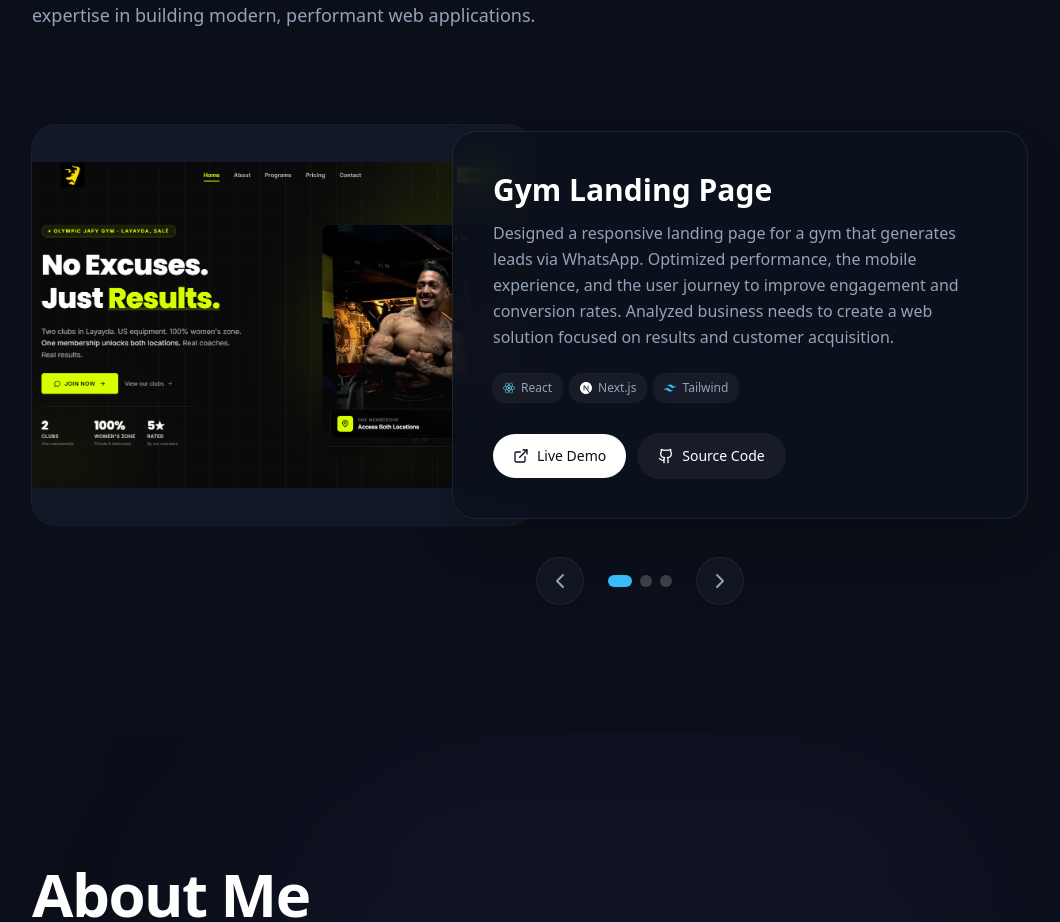
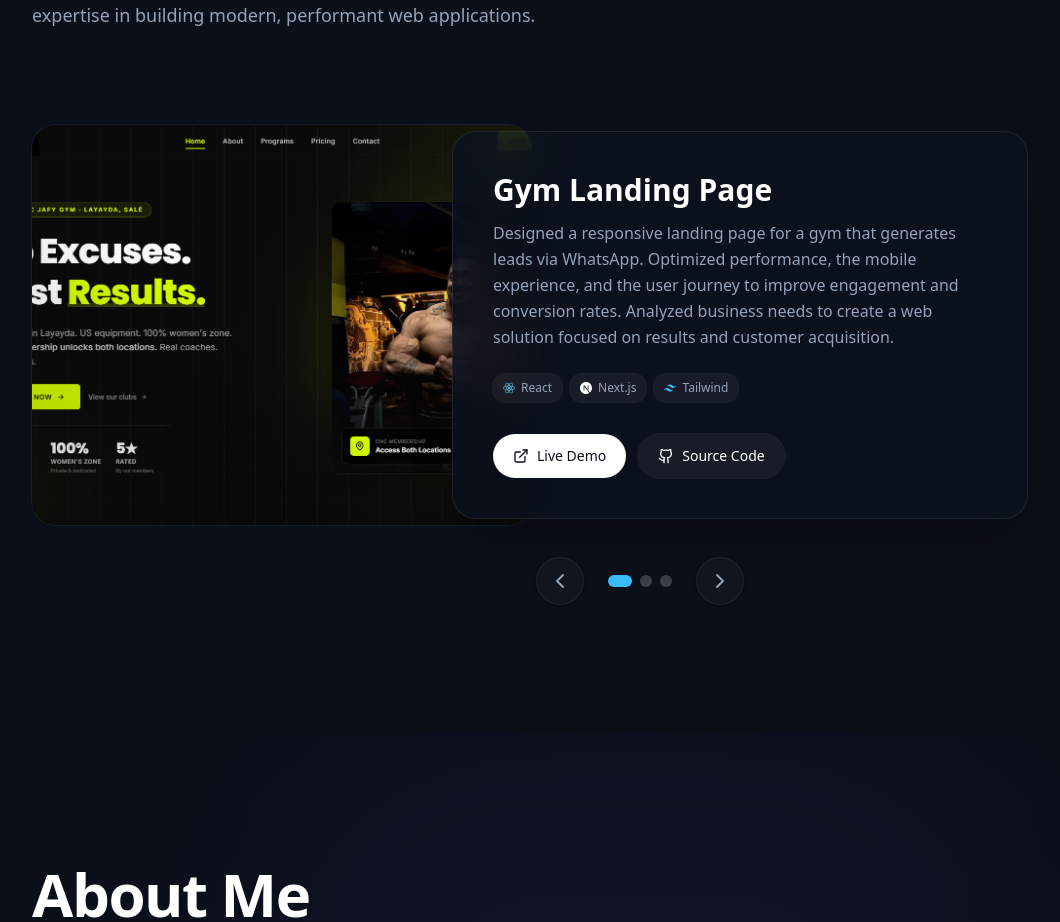
Before and after one commit to AYOU-pixel/My-Portfolio, a Next.js app: page / in a window 1280 px wide. Shown: the part 1045-1967 px from the top of the page, without its empty margins (0-1060 px from the left). Built offline with nearby package versions, Linux system fonts and the light colour scheme.

Commit message:
update version 2.4{fix sizes project}

```diff
--- a/app/components/Projects.tsx
+++ b/app/components/Projects.tsx
@@ -43,6 +43,8 @@ const TECH_ICONS: Record<string, TechConfig> = {
   Tailwind:         { icon: SiTailwindcss, color: "#38BDF8", glow: "rgba(56,189,248,0.35)"  },
   HTML:             { icon: FaHtml5,       color: "#E34F26", glow: "rgba(227,79,38,0.35)"   },
   AOS:              { icon: Sparkles,      color: "#FF6B6B", glow: "rgba(255,107,107,0.35)" },
+  "framer-motion":  { icon: Sparkles,      color: "#FF6B6B", glow: "rgba(255,107,107,0.35)" },
+  stripe:           { icon: FaStripeS,     color: "#635BFF", glow: "rgba(99,91,255,0.35)"   },
 } as const;
 
 const FALLBACK_TECH: TechConfig = {
@@ -111,9 +113,6 @@ const tagItemVariants: Variants = {
 
 // ---------------------------------------------------------------------------
 // Shared sub-component: ProjectTechTags
-// Replaces the previous duplicated ProjectTechTags + MobileProjectTechTags.
-// Both desktop and mobile render identically — the only difference was the
-// container class (`mb-8` vs `mb-6`), now passed as a prop.
 // ---------------------------------------------------------------------------
 
 interface ProjectTechTagsProps {
@@ -215,7 +214,7 @@ export default function Projects() {
           <div className="hidden md:flex relative items-center gap-0">
             {/* Project Image */}
             <motion.div
-              className="w-[500px] h-[400px] rounded-3xl overflow-hidden bg-[#111827] ring-1 ring-white/[0.06] flex-shrink-0"
+              className="w-[500px] h-[400px] rounded-3xl overflow-hidden bg-[#0d1525] ring-1 ring-white/[0.06] flex-shrink-0"
               initial={{ opacity: 0, x: -30 }}
               animate={isContentInView ? { opacity: 1, x: 0 } : { opacity: 0, x: -30 }}
               transition={{ duration: 0.6, delay: 0.2, ease: [0.22, 1, 0.36, 1] }}
@@ -227,17 +226,19 @@ export default function Projects() {
                   animate={{ opacity: 1, scale: 1 }}
                   exit={{ opacity: 0, scale: 0.95 }}
                   transition={{ duration: 0.5, ease: [0.22, 1, 0.36, 1] }}
-                  className="w-full h-full"
+                  className="relative w-full h-full"
                 >
                   <Image
                     src={currentProject.image}
                     alt={currentProject.title}
-                    width={500}
-                    height={400}
-                    className="w-full h-full object-contain"
+                    fill
+                    className="object-cover"
                     draggable={false}
                     priority
+                    sizes="500px"
                   />
+                  {/* Subtle gradient overlay for better depth */}
+                  <div className="absolute inset-0 bg-gradient-to-tr from-black/20 via-transparent to-transparent pointer-events-none" aria-hidden="true" />
                 </motion.div>
               </AnimatePresence>
             </motion.div>
@@ -266,7 +267,6 @@ export default function Projects() {
                     </p>
                   </div>
 
-                  {/* Reuse unified component (desktop uses mb-8 default) */}
                   <ProjectTechTags tags={currentProject.tags} isInView={isContentInView} />
 
                   <motion.div
@@ -306,7 +306,7 @@ export default function Projects() {
           {/* ── Mobile Layout ── */}
           <div className="md:hidden max-w-sm mx-auto">
             <motion.div
-              className="w-full aspect-[16/10] rounded-2xl overflow-hidden bg-[#111827] ring-1 ring-white/[0.06] mb-6"
+              className="w-full aspect-[16/10] rounded-2xl overflow-hidden bg-[#0d1525] ring-1 ring-white/[0.06] mb-6"
               initial={{ opacity: 0, y: 20 }}
               animate={isContentInView ? { opacity: 1, y: 0 } : { opacity: 0, y: 20 }}
               transition={{ duration: 0.5, delay: 0.2 }}
@@ -318,17 +318,19 @@ export default function Projects() {
                   animate={{ opacity: 1 }}
                   exit={{ opacity: 0 }}
                   transition={{ duration: 0.4, ease: "easeInOut" }}
-                  className="w-full h-full"
+                  className="relative w-full h-full"
                 >
                   <Image
                     src={currentProject.image}
                     alt={currentProject.title}
-                    width={400}
-                    height={250}
-                    className="w-full h-full object-contain"
+                    fill
+                    className="object-cover"
                     draggable={false}
                     priority
+                    sizes="(max-width: 768px) 100vw, 400px"
                   />
+                  {/* Subtle gradient overlay for better depth */}
+                  <div className="absolute inset-0 bg-gradient-to-tr from-black/20 via-transparent to-transparent pointer-events-none" aria-hidden="true" />
                 </motion.div>
               </AnimatePresence>
             </motion.div>
@@ -349,7 +351,6 @@ export default function Projects() {
                     {currentProject.description}
                   </p>
 
-                  {/* Reuse unified component with mobile bottom-margin */}
                   <ProjectTechTags
                     tags={currentProject.tags}
                     isInView={isContentInView}
```
